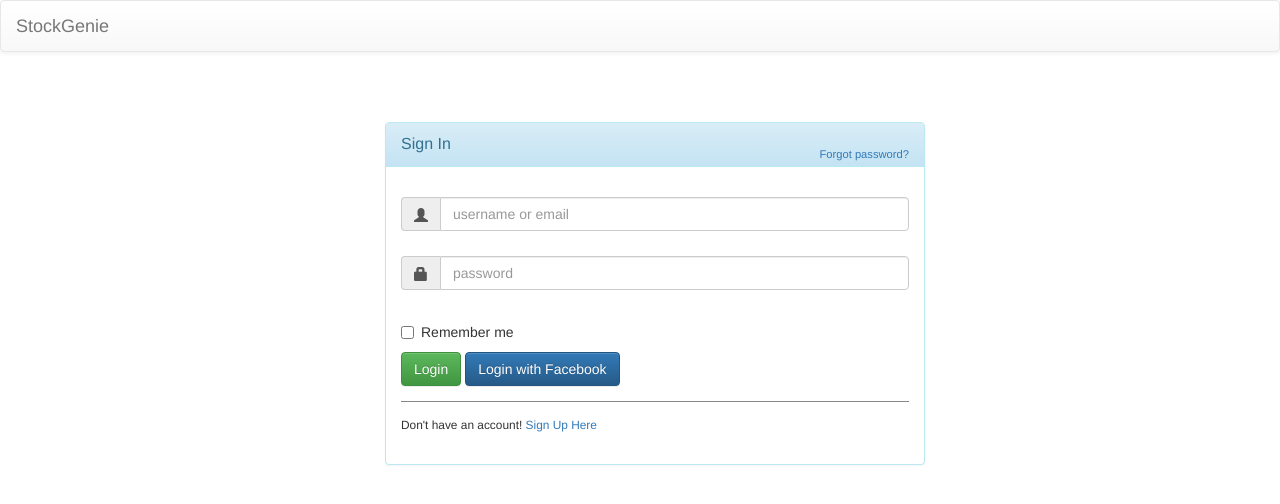
After one commit to sanginovs/StockGenie, a Python web app: template app/templates/signup.html in a window 1280 px wide. The commit adds this page. Shown: the top 504 px of the page. Run offline with Jinja, Linux system fonts and the light colour scheme; the template is opened without the code that fills it, so the values that code supplies are empty; some libraries are stand-ins or nearby versions.

Commit message:
initial commit

```diff
--- a/app/templates/base.html
+++ b/app/templates/base.html
@@ -14,7 +14,7 @@
     <!-- Latest compiled and minified JavaScript -->
     <script src="https://maxcdn.bootstrapcdn.com/bootstrap/3.3.5/js/bootstrap.min.js" integrity="sha512-K1qjQ+NcF2TYO/eI3M6v8EiNYZfA95pQumfvcVrTHtwQVDG+aHRqLi/ETn2uB+1JqwYqVG3LIvdm9lj6imS/pQ==" crossorigin="anonymous"></script>
 
-    <link rel = "stylesheet" href="/static/css/bootstrap.min.css">
+    <!--<link rel = "stylesheet" href="/static/css/bootstrap.min.css">-->
 
     <!-- Jquery -->
     <link rel="stylesheet" href="//code.jquery.com/ui/1.11.4/themes/smoothness/jquery-ui.css">
--- a/app/templates/navigation.html
+++ b/app/templates/navigation.html
@@ -1,12 +1,25 @@
 <!--This is the navigation bar that is found at the top of the page-->
+
 <nav class="navbar navbar-default">
-  <div class="container">
-    <ul class="nav navbar-nav">
-    {% for menuItem in cfg['mainMenu'] %}
-      <li class="active">
-        <a href="{{menuItem['link']}}">{{menuItem['title']}}</a>
-      </li>
-    {% endfor %}
-    </ul>
-  </div>
+  <div class="container-fluid">
+    <!-- Brand and toggle get grouped for better mobile display -->
+    <div class="navbar-header">
+      <button type="button" class="navbar-toggle collapsed" data-toggle="collapse" data-target="#bs-example-navbar-collapse-1" aria-expanded="false">
+        <span class="sr-only">Toggle navigation</span>
+        <span class="icon-bar"></span>
+        <span class="icon-bar"></span>
+        <span class="icon-bar"></span>
+      </button>
+      <a class="navbar-brand" href="#">StockGenie</a>
+    </div>
+
+    <!-- Collect the nav links, forms, and other content for toggling -->
+    <div class="collapse navbar-collapse" id="bs-example-navbar-collapse-1">
+      <ul class="nav navbar-nav">
+        {% for menuItem in cfg['mainMenu'] %}
+        <li class=""><a href="{{menuItem['link']}}">{{menuItem['title']}}<span class="sr-only">(current)</span></a></li>
+        {% endfor %}
+       </ul>
+     </div><!-- /.navbar-collapse -->
+</div><!-- /.container-fluid -->
 </nav>
--- /dev/null
+++ b/app/templates/signup.html
@@ -0,0 +1,142 @@
+{% extends "base.html" %}
+{% block body %}
+<div class="container">
+    <div id="loginbox" style="margin-top:50px;" class="mainbox col-md-6 col-md-offset-3 col-sm-8 col-sm-offset-2">
+        <div class="panel panel-info" >
+                <div class="panel-heading">
+                    <div class="panel-title">Sign In</div>
+                    <div style="float:right; font-size: 80%; position: relative; top:-10px"><a href="#">Forgot password?</a></div>
+                </div>
+
+                <div style="padding-top:30px" class="panel-body" >
+
+                    <div style="display:none" id="login-alert" class="alert alert-danger col-sm-12"></div>
+
+                    <form id="loginform" class="form-horizontal" role="form">
+
+                        <div style="margin-bottom: 25px" class="input-group">
+                                    <span class="input-group-addon"><i class="glyphicon glyphicon-user"></i></span>
+                                    <input id="login-username" type="text" class="form-control" name="username" value="" placeholder="username or email">
+                                </div>
+
+                        <div style="margin-bottom: 25px" class="input-group">
+                                    <span class="input-group-addon"><i class="glyphicon glyphicon-lock"></i></span>
+                                    <input id="login-password" type="password" class="form-control" name="password" placeholder="password">
+                                </div>
+
+
+
+                        <div class="input-group">
+                                  <div class="checkbox">
+                                    <label>
+                                      <input id="login-remember" type="checkbox" name="remember" value="1"> Remember me
+                                    </label>
+                                  </div>
+                                </div>
+
+
+                            <div style="margin-top:10px" class="form-group">
+                                <!-- Button -->
+
+                                <div class="col-sm-12 controls">
+                                  <a id="btn-login" href="#" class="btn btn-success">Login  </a>
+                                  <a id="btn-fblogin" href="#" class="btn btn-primary">Login with Facebook</a>
+
+                                </div>
+                            </div>
+
+
+                            <div class="form-group">
+                                <div class="col-md-12 control">
+                                    <div style="border-top: 1px solid#888; padding-top:15px; font-size:85%" >
+                                        Don't have an account!
+                                    <a href="#" onClick="$('#loginbox').hide(); $('#signupbox').show()">
+                                        Sign Up Here
+                                    </a>
+                                    </div>
+                                </div>
+                            </div>
+                        </form>
+
+
+
+                    </div>
+                </div>
+    </div>
+    <div id="signupbox" style="display:none; margin-top:50px" class="mainbox col-md-6 col-md-offset-3 col-sm-8 col-sm-offset-2">
+                <div class="panel panel-info">
+                    <div class="panel-heading">
+                        <div class="panel-title">Sign Up</div>
+                        <div style="float:right; font-size: 85%; position: relative; top:-10px"><a id="signinlink" href="#" onclick="$('#signupbox').hide(); $('#loginbox').show()">Sign In</a></div>
+                    </div>
+                    <div class="panel-body" >
+                        <form id="signupform" class="form-horizontal" role="form">
+
+                            <div id="signupalert" style="display:none" class="alert alert-danger">
+                                <p>Error:</p>
+                                <span></span>
+                            </div>
+
+
+
+                            <div class="form-group">
+                                <label for="email" class="col-md-3 control-label">Email</label>
+                                <div class="col-md-9">
+                                    <input type="text" class="form-control" name="email" placeholder="Email Address">
+                                </div>
+                            </div>
+
+                            <div class="form-group">
+                                <label for="firstname" class="col-md-3 control-label">First Name</label>
+                                <div class="col-md-9">
+                                    <input type="text" class="form-control" name="firstname" placeholder="First Name">
+                                </div>
+                            </div>
+                            <div class="form-group">
+                                <label for="lastname" class="col-md-3 control-label">Last Name</label>
+                                <div class="col-md-9">
+                                    <input type="text" class="form-control" name="lastname" placeholder="Last Name">
+                                </div>
+                            </div>
+                            <div class="form-group">
+                                <label for="password" class="col-md-3 control-label">Password</label>
+                                <div class="col-md-9">
+                                    <input type="password" class="form-control" name="passwd" placeholder="Password">
+                                </div>
+                            </div>
+
+                            <div class="form-group">
+                                <label for="icode" class="col-md-3 control-label">Invitation Code</label>
+                                <div class="col-md-9">
+                                    <input type="text" class="form-control" name="icode" placeholder="">
+                                </div>
+                            </div>
+
+                            <div class="form-group">
+                                <!-- Button -->
+                                <div class="col-md-offset-3 col-md-9">
+                                    <button id="btn-signup" type="button" class="btn btn-info"><i class="icon-hand-right"></i> &nbsp Sign Up</button>
+                                    <span style="margin-left:8px;">or</span>
+                                </div>
+                            </div>
+
+                            <div style="border-top: 1px solid #999; padding-top:20px"  class="form-group">
+
+                                <div class="col-md-offset-3 col-md-9">
+                                    <button id="btn-fbsignup" type="button" class="btn btn-primary"><i class="icon-facebook"></i>   Sign Up with Facebook</button>
+                                </div>
+
+                            </div>
+
+
+
+                        </form>
+                     </div>
+                </div>
+
+
+
+
+     </div>
+</div>
+{% endblock %}
```
Also changed, not shown: app/forms.py (added, +15 -0 lines), app/login.py (added, +64 -0 lines).
